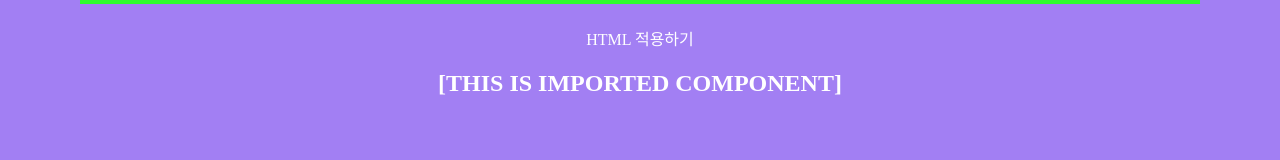
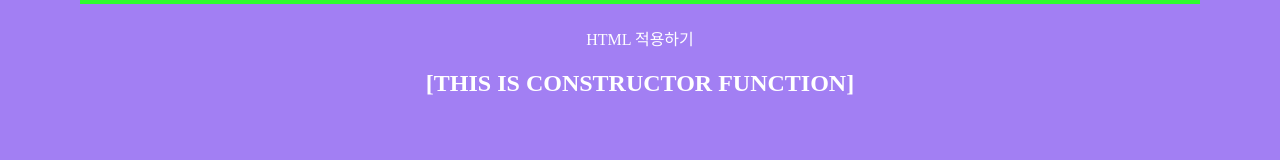
Before and after one commit to TomHoon/react-200, a React (Create React App) app: page / in a window 1280 px wide. Shown: the part 154-314 px from the top of the page. Built offline with nearby package versions, Linux system fonts and the light colour scheme.

Commit message:
feat: 006 - class 생명주기함수 getDerivedState 사용해보기

```diff
--- a/src/App.js
+++ b/src/App.js
@@ -1,12 +1,14 @@
 import './App.css'
-import R003_ImportComponent from './component/R003_ImportComponent'
+import R006_LifycycleEx from './component/R006_LifecycleEx';
 
 function App() {
   return (
     <div>
       <h1>Start React 200!</h1>
       <p>HTML 적용하기</p>
-      <R003_ImportComponent/>
+      <R006_LifycycleEx
+        prop_value='FromApp.js'
+      />
     </div>
   );
 }
--- /dev/null
+++ b/src/component/R006_LifecycleEx.js
@@ -0,0 +1,25 @@
+//R006_LifycycleEx
+import React, { Component } from "react";
+
+class R006_LifycycleEx extends Component {
+    static getDerivedStateFromProps(props, state) {
+        console.log('2. getDerivedStateFromProps call : ' + props.prop_value);
+        return {};
+    }
+
+    constructor(props) {
+        super(props);
+        this.state = {};
+        console.log('1. constructor call');
+    }
+
+    render() {
+        console.log('3. render call');
+        return (
+            <h2>[THIS IS CONSTRUCTOR FUNCTION]</h2>
+        )
+
+    }
+}
+
+export default R006_LifycycleEx;
```
Also changed, not shown: src/component/R004_LifecycleEx.js (added, +12 -0 lines), src/component/R005_LifecycleEx.js (added, +19 -0 lines).
